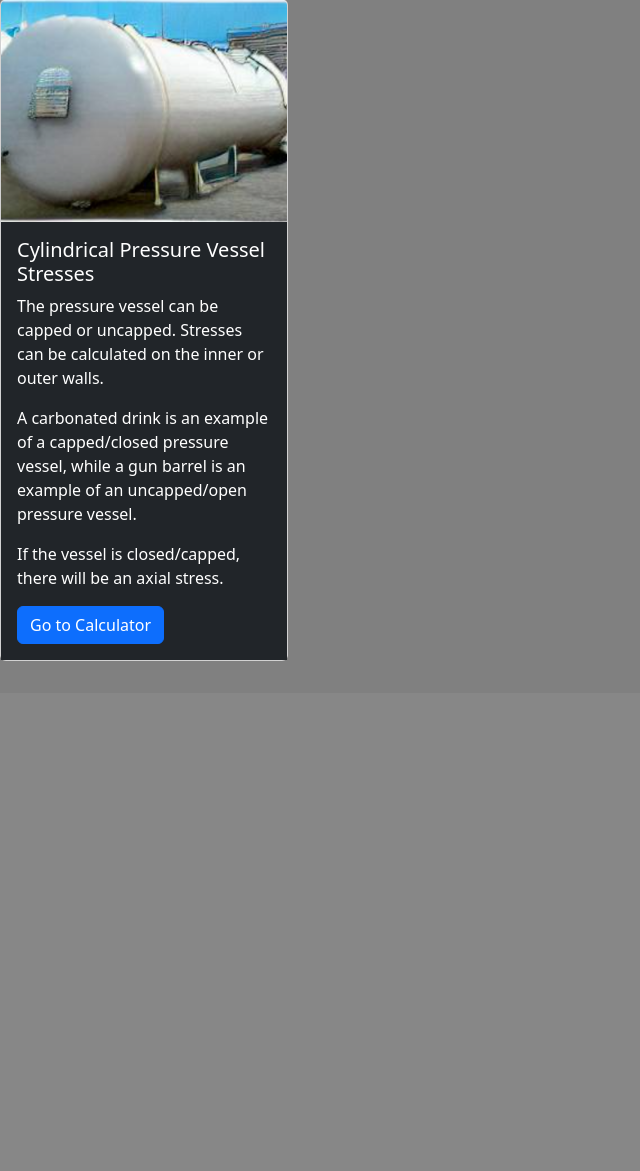
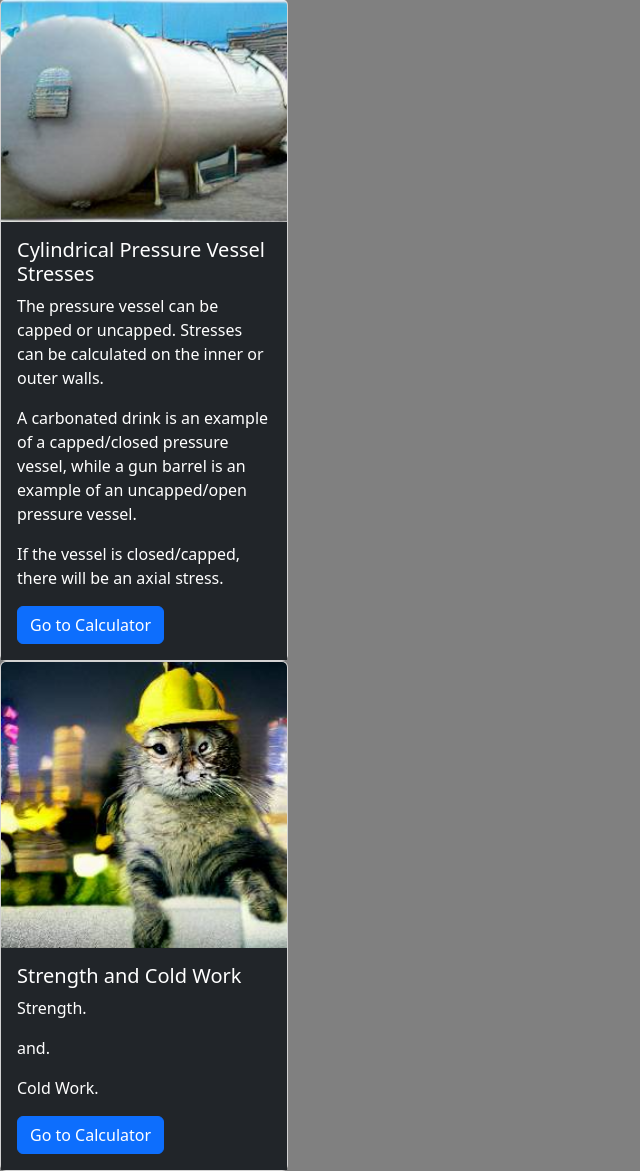
Before and after one commit to pjf342/MechanicalEngineeringDesign, a Django app: page / in a window 1280 px wide. Shown: the part 107-1278 px from the top of the page, without its empty margins (0-640 px from the left). Before the commit the page ends 768 px from the top, so only its background shows below. Run offline with Django 4.2, Linux system fonts and the light colour scheme.

Commit message:
added SCW card to home html

```diff
--- a/pages/templates/home.html
+++ b/pages/templates/home.html
@@ -14,4 +14,15 @@
     <a href="{% url 'pv' %}" class="btn btn-primary">Go to Calculator</a>
   </div>
 </div>
+
+<div id="scw-card" class="card" style="width: 18rem;">
+  <img src="{% static 'placeholder_ai_cat.png' %}" class="card-img-top" alt="ai_cat">
+  <div class="card-body text-bg-dark">
+    <h5 class="card-title">Strength and Cold Work</h5>
+    <p class="card-text">Strength.</p>
+    <p class="card-text">and.</p>
+    <p class="card-text">Cold Work.</p>
+    <a href="{% url 'scw' %}" class="btn btn-primary">Go to Calculator</a>
+  </div>
+</div>
 {% endblock %}
```
